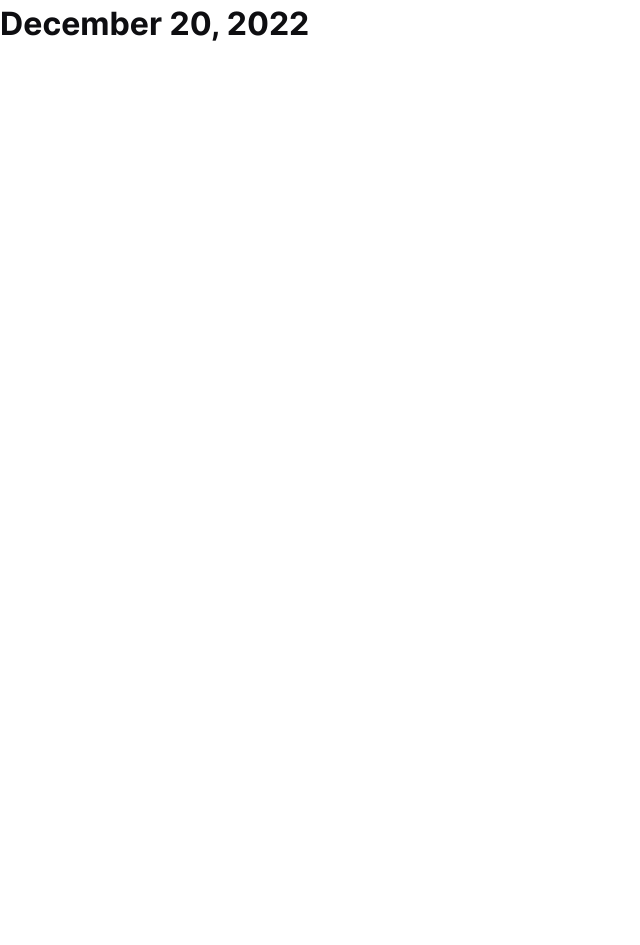
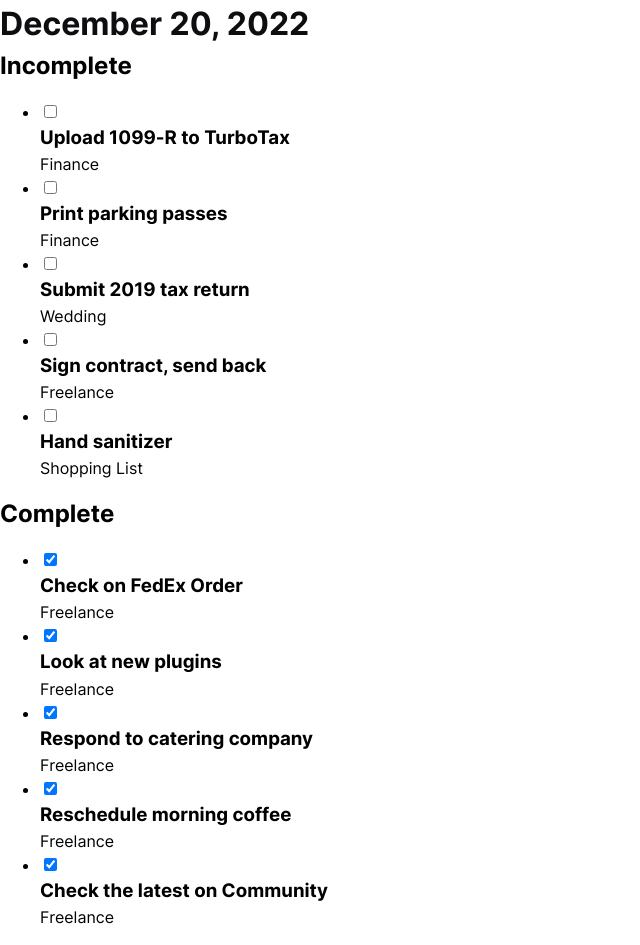
Before and after one commit to LPlox/react-todolist, a React (Create React App) app: page / in a window 1280 px wide. Shown: the whole page, without its empty margins (0-640 px from the left). Before the commit the page ends 800 px from the top, so only its background shows below. Built offline with nearby package versions, Linux system fonts and the light colour scheme.

Commit message:
feat: Tasks with dummy data

```diff
--- a/src/App.js
+++ b/src/App.js
@@ -1,12 +1,85 @@
 import { useState } from "react";
 import Date from "./components/Date";
+import Tasks from "./components/Tasks";
 import "./styles/style.css";
 
 const App = () => {
+  const [tasks, setTasks] = useState([
+    {
+      id: 1,
+      text: "Upload 1099-R to TurboTax",
+      category: "Finance",
+      completed: false,
+    },
+    {
+      id: 2,
+      text: "Print parking passes",
+      category: "Finance",
+      completed: false,
+    },
+    {
+      id: 3,
+      text: "Submit 2019 tax return",
+      category: "Wedding",
+      completed: false,
+    },
+    {
+      id: 4,
+      text: "Sign contract, send back",
+      category: "Freelance",
+      completed: false,
+    },
+    {
+      id: 5,
+      text: "Hand sanitizer",
+      category: "Shopping List",
+      completed: false,
+    },
+    {
+      id: 6,
+      text: "Check on FedEx Order",
+      category: "Freelance",
+      completed: true,
+    },
+    {
+      id: 7,
+      text: "Look at new plugins",
+      category: "Freelance",
+      completed: true,
+    },
+    {
+      id: 8,
+      text: "Respond to catering company",
+      category: "Freelance",
+      completed: true,
+    },
+    {
+      id: 9,
+      text: "Reschedule morning coffee",
+      category: "Freelance",
+      completed: true,
+    },
+    {
+      id: 10,
+      text: "Check the latest on Community",
+      category: "Freelance",
+      completed: true,
+    },
+  ]);
+
+  const handleCheck = (id) => {
+    setTasks(
+      tasks.map((task) =>
+        task.id === id ? { ...task, completed: !task.completed } : task
+      )
+    );
+  };
+
   return (
     <div className="App">
       <section>
         <Date />
+        <Tasks tasks={tasks} handleCheck={handleCheck} />
       </section>
     </div>
   );
--- /dev/null
+++ b/src/components/Task.js
@@ -0,0 +1,17 @@
+const Task = ({ task, handleCheck }) => {
+  return (
+    <li>
+      <input
+        type="checkbox"
+        name="completed"
+        id="completed"
+        checked={task.completed}
+        onChange={() => handleCheck(task.id)}
+      />
+      <h3>{task.text}</h3>
+      <p>{task.category}</p>
+    </li>
+  );
+};
+
+export default Task;
--- /dev/null
+++ b/src/components/Tasks.js
@@ -0,0 +1,27 @@
+import Task from "./Task";
+
+const Tasks = ({ tasks, handleCheck }) => {
+  return (
+    <div>
+      <h2>Incomplete</h2>
+      <ul>
+        {tasks
+          .filter((task) => task.completed === false)
+          .map((task) => (
+            <Task task={task} key={task.id} handleCheck={handleCheck} />
+          ))}
+      </ul>
+
+      <h2>Complete</h2>
+      <ul>
+        {tasks
+          .filter((task) => task.completed === true)
+          .map((task) => (
+            <Task task={task} key={task.id} handleCheck={handleCheck} />
+          ))}
+      </ul>
+    </div>
+  );
+};
+
+export default Tasks;
```
